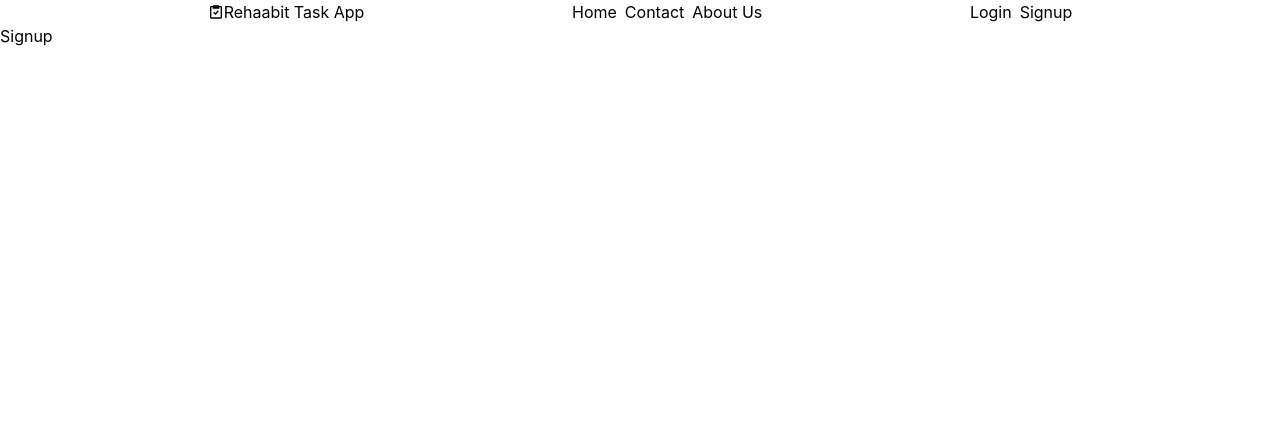
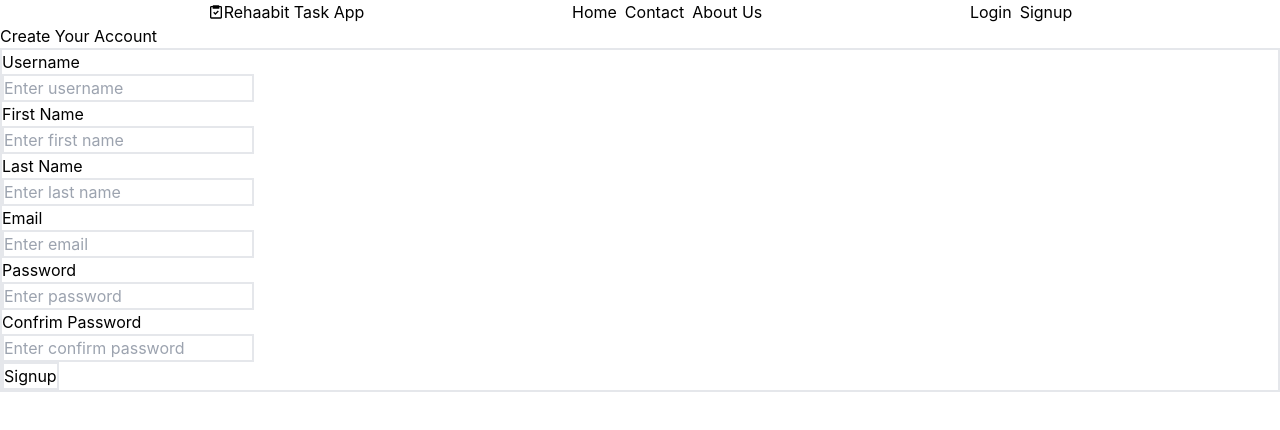
Before and after one commit to AnishGarg1/RehaabitTaskApp, a React (Create React App) app: page /signup in a window 1280 px wide. Shown: the top 430 px of the page. Built offline with nearby package versions, Linux system fonts and the light colour scheme; no server answers.

Commit message:
project base done

```diff
--- a/src/component/Auth/Signup.jsx
+++ b/src/component/Auth/Signup.jsx
@@ -1,8 +1,167 @@
-import React from 'react'
+import React, { useEffect, useState } from 'react'
+import toast from 'react-hot-toast';
+import { FaRegCheckCircle } from "react-icons/fa";
+import { signup } from '../../service/apiUtils/authAPIs';
+import { useDispatch } from 'react-redux';
+import { useNavigate } from 'react-router-dom';
 
 const Signup = () => {
+  const [formData, setFormData] = useState({
+    username: "",
+    firstName: "",
+    lastName: "",
+    email: "",
+    password: "",
+    confirmPassword: "",
+  });
+
+  const dispatch = useDispatch();
+  const navigate = useNavigate();
+
+  const [isPassMatch, setIsPassMatch] = useState(false);
+
+  const { username, firstName, lastName, email, password, confirmPassword } = formData;
+
+  const handleChangeForm = (e) => {
+    setFormData((prevData) => ({
+      ...prevData,
+      [e.target.name]: e.target.value,
+    }));
+  }
+
+  const handleSubmit = async (e) => {
+    e.preventDefault();
+
+    if(!isPassMatch){
+      toast.error("Password do not match");
+      return;
+    }
+    const result = await signup(
+      username,
+      firstName,
+      lastName,
+      email,
+      password,
+      dispatch,
+      navigate,
+    );
+  }
+
+  useEffect(() => {
+    if(password!=="" && confirmPassword !== "" && password === confirmPassword){
+      setIsPassMatch(true);
+    }
+    else{
+      setIsPassMatch(false);
+    }
+  }, [formData])
+
   return (
-    <div>Signup</div>
+    <div>
+      <div>Create Your Account</div>
+      <form
+        className='border-2'
+        onSubmit={handleSubmit}
+      >
+          <label>
+            <p>Username</p>
+            <input
+              required
+              type='text'
+              name='username'
+              value={username}
+              className='border-2'
+              placeholder='Enter username'
+              onChange={handleChangeForm}
+            />
+          </label>
+
+          <div>
+            <label>
+              <p>First Name</p>
+              <input
+                required
+                type='text'
+                name='firstName'
+                value={firstName}
+                className='border-2'
+                placeholder='Enter first name'
+                onChange={handleChangeForm}
+              />
+            </label>
+
+            <label>
+              <p>Last Name</p>
+              <input
+                required
+                type='text'
+                name='lastName'
+                value={lastName}
+                className='border-2'
+                placeholder='Enter last name'
+                onChange={handleChangeForm}
+              />
+            </label>
+          </div>
+
+          <label>
+            <p>Email</p>
+            <input
+              required
+              type='email'
+              name='email'
+              value={email}
+              className='border-2'
+              placeholder='Enter email'
+              onChange={handleChangeForm}
+            />
+          </label>
+
+          <div>
+            <label>
+              <p>Password</p>
+              <input
+                required
+                type='password'
+                name='password'
+                value={password}
+                className='border-2'
+                placeholder='Enter password'
+                onChange={handleChangeForm}
+              />
+            </label>
+
+            <label>
+              <p>Confrim Password</p>
+              <input
+                required
+                type='password'
+                name='confirmPassword'
+                value={confirmPassword}
+                className='border-2'
+                placeholder='Enter confirm password'
+                onChange={handleChangeForm}
+              />
+            </label>
+
+            <div>
+              {isPassMatch && (
+                <span>
+                  <FaRegCheckCircle className='text-green-500'/>
+                </span>
+              )}
+            </div>
+          </div>
+          <div>
+            <button
+            type='submit'
+              className='border-2'
+            >
+              Signup
+            </button>
+          </div>
+      </form>
+    </div>
   )
 }
 
--- a/src/service/apis.js
+++ b/src/service/apis.js
@@ -3,7 +3,7 @@ const BASE_URL = process.env.REACT_APP_BASE_URL
 // Auth Endpoints
 export const authEndpoints = {
     LOGIN_API: BASE_URL + "/auth/login",
-    SIGNUP_API: BASE_URL + "/auth/singup",
+    SIGNUP_API: BASE_URL + "/auth/signup",
 }
 
 // Task Endpoints
```
Also changed, not shown: 1 other file (tests, documents, lock files or other folders).
